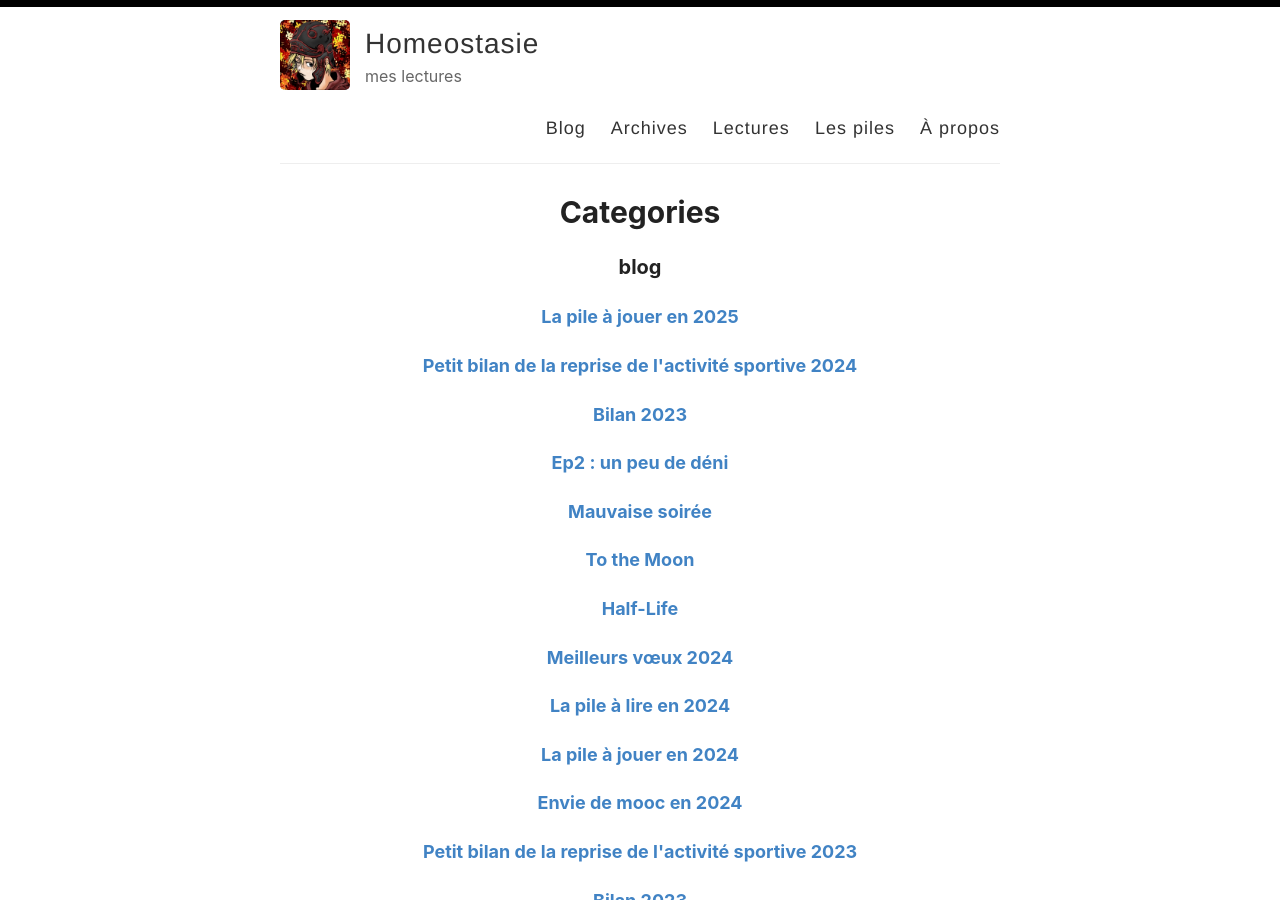
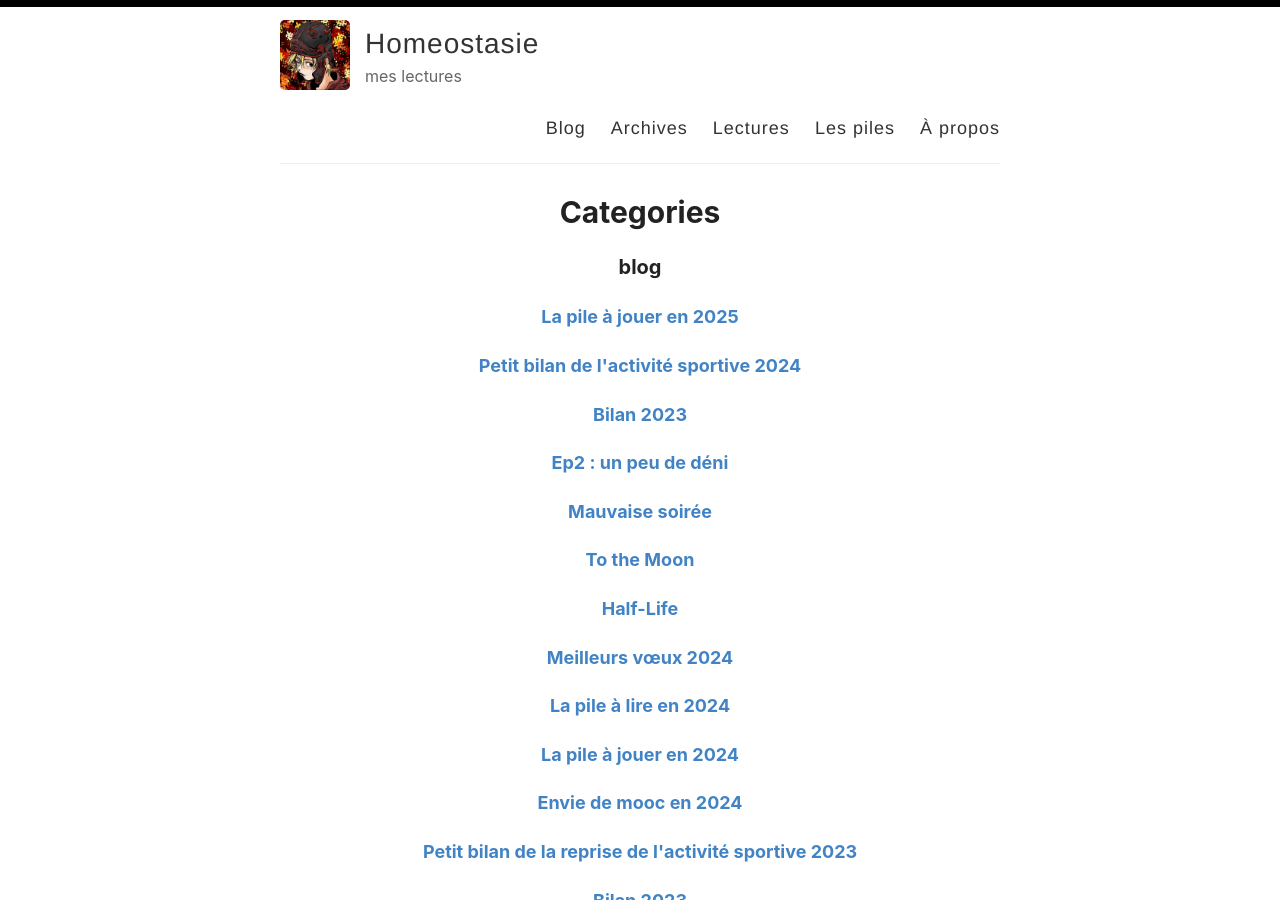
Before and after one commit to homeostasie/bouquins, a Jekyll site: the page built from _pages/categories.md, in a window 1280 px wide and 900 px high. Built offline with Jekyll 4.4.1, drawn with Linux system fonts in a browser that asks for light colours.

Commit message:
maj titre bilan sport

```diff
--- a/_posts/2024-12-26-bilan-sport-2024.md
+++ b/_posts/2024-12-26-bilan-sport-2024.md
@@ -1,6 +1,6 @@
 ---
 layout: post
-title: "Petit bilan de la reprise de l'activité sportive 2024"
+title: "Petit bilan de l'activité sportive 2024"
 categories: blog
 comments: true
 ---
```
